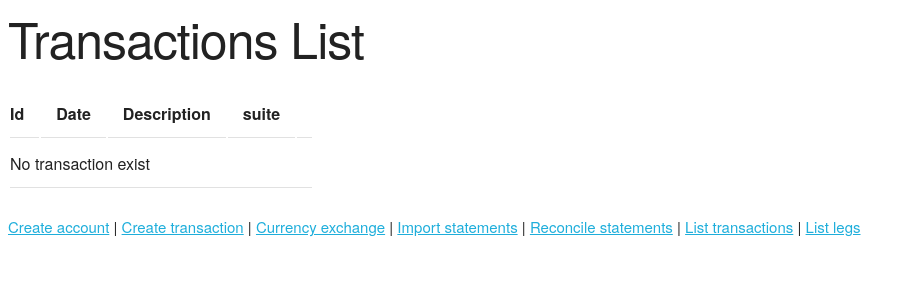
After one commit to adamcharnock/django-hordak, a Django app: page /transactions/list/ in a window 1280 px wide. The commit adds this page. Shown: the top 300 px of the page, without its empty margins (0-916 px from the left). Run offline with Django 3.2, Linux system fonts and the light colour scheme; the visitor is signed in with stand-in values (Sample User, id 1); data that the repository does not hold is empty; parts of the project's set-up code (start-up, migrations or seed data) failed here and were passed over.

Commit message:
Adding list of transactions and list of legs Moving footer to base.html

```diff
--- a/hordak/models/core.py
+++ b/hordak/models/core.py
@@ -304,7 +304,6 @@ class Transaction(models.Model):
         :meth:`Account.transfer_to()` is a useful shortcut to avoid having to create transactions manually.
 
     Examples:
-
         You can manually create a transaction as follows::
 
             from django.db import transaction as db_transaction
@@ -328,7 +327,6 @@ class Transaction(models.Model):
     timestamp = models.DateTimeField(default=timezone.now, help_text='The creation date of this transaction object')
     date = models.DateField(default=timezone.now, help_text='The date on which this transaction occurred')
     description = models.TextField(default='', blank=True)
-
     objects = TransactionManager()
 
     class Meta:
--- a/hordak/templates/hordak/base.html
+++ b/hordak/templates/hordak/base.html
@@ -1,6 +1,6 @@
 <html>
     <head>
-        <title></title>
+        <title>Accounting</title>
         {% block base_styling %}
         <link href="https://cdnjs.cloudflare.com/ajax/libs/skeleton/2.0.4/skeleton.min.css" rel="stylesheet">
         {% endblock %}
@@ -14,4 +14,15 @@
         {% block scripts %}{% endblock %}
         {% block extra_js %}{% endblock %}
     </body>
+    <footer>
+        <p>
+            <a href="{% url 'hordak:accounts_create' %}">Create account</a> |
+            <a href="{% url 'hordak:transactions_create' %}">Create transaction</a> |
+            <a href="{% url 'hordak:currency_trade' %}">Currency exchange</a> |
+            <a href="{% url 'hordak:import_create' %}">Import statements</a> |
+            <a href="{% url 'hordak:transactions_reconcile' %}">Reconcile statements</a> |
+            <a href="{% url 'hordak:transactions_list' %}">List transactions</a> |
+            <a href="{% url 'hordak:legs_list' %}">List legs</a>
+        </p>
+    </footer>
 </html>
--- /dev/null
+++ b/hordak/templates/hordak/transactions/transaction_list.html
@@ -0,0 +1,44 @@
+{% extends 'hordak/base.html' %}
+
+{% block page_name %}Transactions List{% endblock %}
+{% block page_description %}See all transactions{% endblock %}
+
+{% block content %}
+    <table class="table table-striped">
+        <thead>
+            <tr>
+                <th>Id</th>
+                <th>Date</th>
+                <th>Description</th>
+                <th>suite</th>
+                <th></th>
+            </tr>
+        </thead>
+        <tbody>
+            {% for transaction in transactions %}
+            <tr>
+                <td>{{ transaction.id }}</td>
+                <td>{{ transaction.date }}</td>
+                <td>
+                        <table>
+                        {% for leg in transaction.legs.all %}
+                            <tr>
+                                <td>{{ leg.type }}</td>
+                                <td>{{ leg.account }}</td>
+                                <td>{{ leg.amount }}</td>
+                            </tr>
+                        {% endfor %}
+                        </table>
+
+                </td>
+                <td>{{ transaction.description }}</td>
+            </tr>
+            {% empty %}
+                <tr>
+                <td colspan="6" class="text-center">No transaction exist</td>
+                </tr>
+            {% endfor %}
+        </tbody>
+    </table>
+
+{% endblock %}
--- a/hordak/urls.py
+++ b/hordak/urls.py
@@ -10,6 +10,8 @@ urlpatterns = [
     url(r'^transactions/(?P<uuid>.+)/delete/$', transactions.TransactionDeleteView.as_view(), name='transactions_delete'),
     url(r'^transactions/currency/$', transactions.CurrencyTradeView.as_view(), name='currency_trade'),
     url(r'^transactions/reconcile/$', transactions.TransactionsReconcileView.as_view(), name='transactions_reconcile'),
+    url(r'^transactions/list/$', transactions.TransactionsListView.as_view(), name='transactions_list'),
+    url(r'^transactions/legs/$', transactions.LegsListView.as_view(), name='legs_list'),
     url(r'^statement-line/(?P<uuid>.+)/unreconcile/$', transactions.UnreconcileView.as_view(), name='transactions_unreconcile'),
     url(r'^$', accounts.AccountListView.as_view(), name='accounts_list'),
     url(r'^accounts/create/$', accounts.AccountCreateView.as_view(), name='accounts_create'),
--- a/hordak/views/transactions.py
+++ b/hordak/views/transactions.py
@@ -41,6 +41,25 @@ class CurrencyTradeView(LoginRequiredMixin, CreateView):
         kwargs = super(CurrencyTradeView, self).get_form_kwargs()
         kwargs.pop('instance')
         return kwargs
+
+class TransactionsListView(LoginRequiredMixin, ListView):
+    """View for listing transactions
+
+    """
+    model = Transaction
+    template_name = 'hordak/transactions/transaction_list.html'
+    context_object_name = 'transactions'
+    ordering = ['-date', '-pk']
+
+class LegsListView(LoginRequiredMixin, ListView):
+    """View for listing transactions
+
+    """
+    model = Leg
+    template_name = 'hordak/transactions/leg_list.html'
+    context_object_name = 'legs'
+    ordering = ['-pk']
+
 
 
 class TransactionDeleteView(LoginRequiredMixin, DeleteView):
```
Also changed, not shown: hordak/templates/hordak/accounts/account_list.html (+0 -7 lines), hordak/templates/hordak/transactions/leg_list.html (added, +35 -0 lines), hordak/tests/models/test_core.py (+15 -0 lines).
